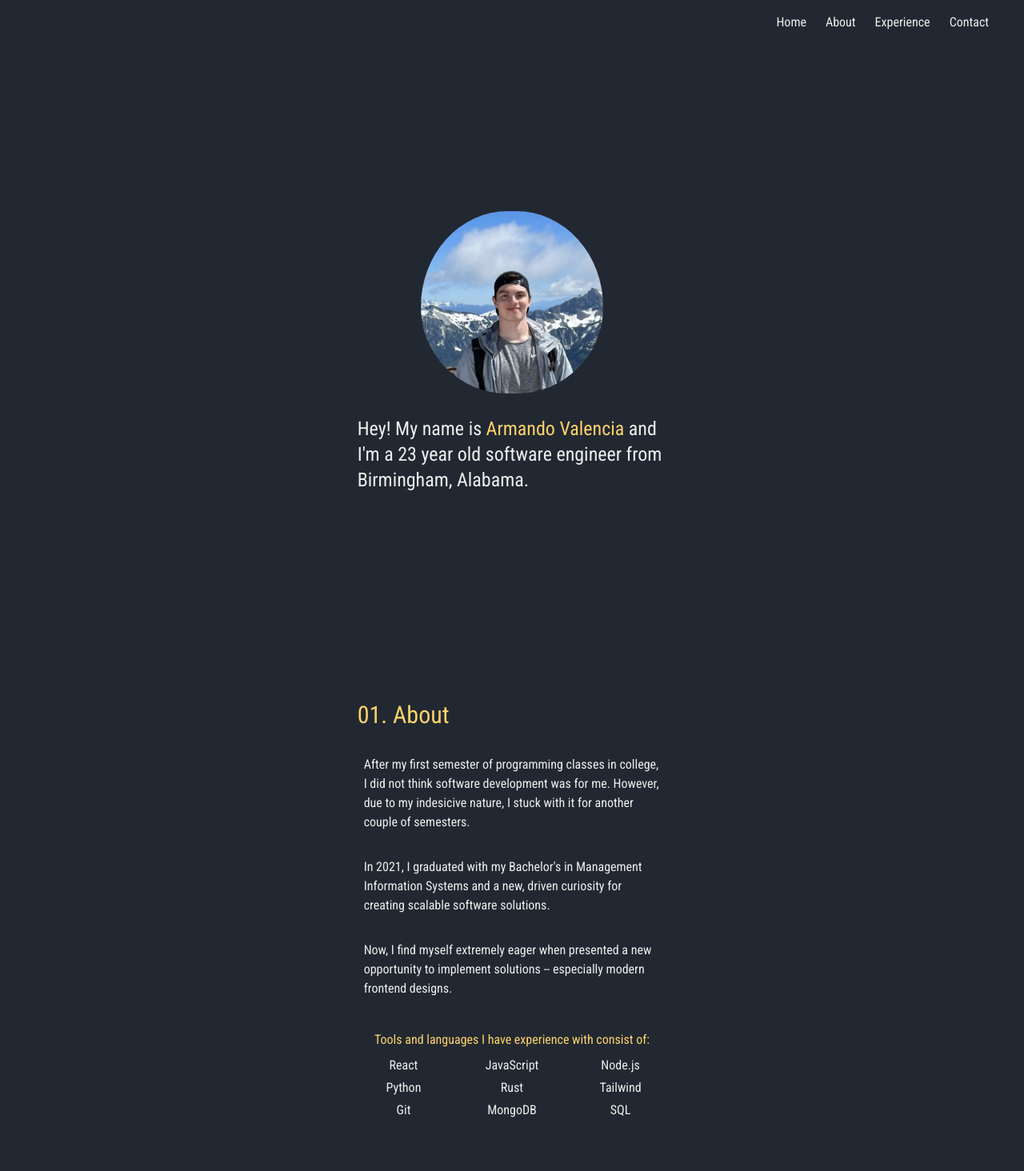
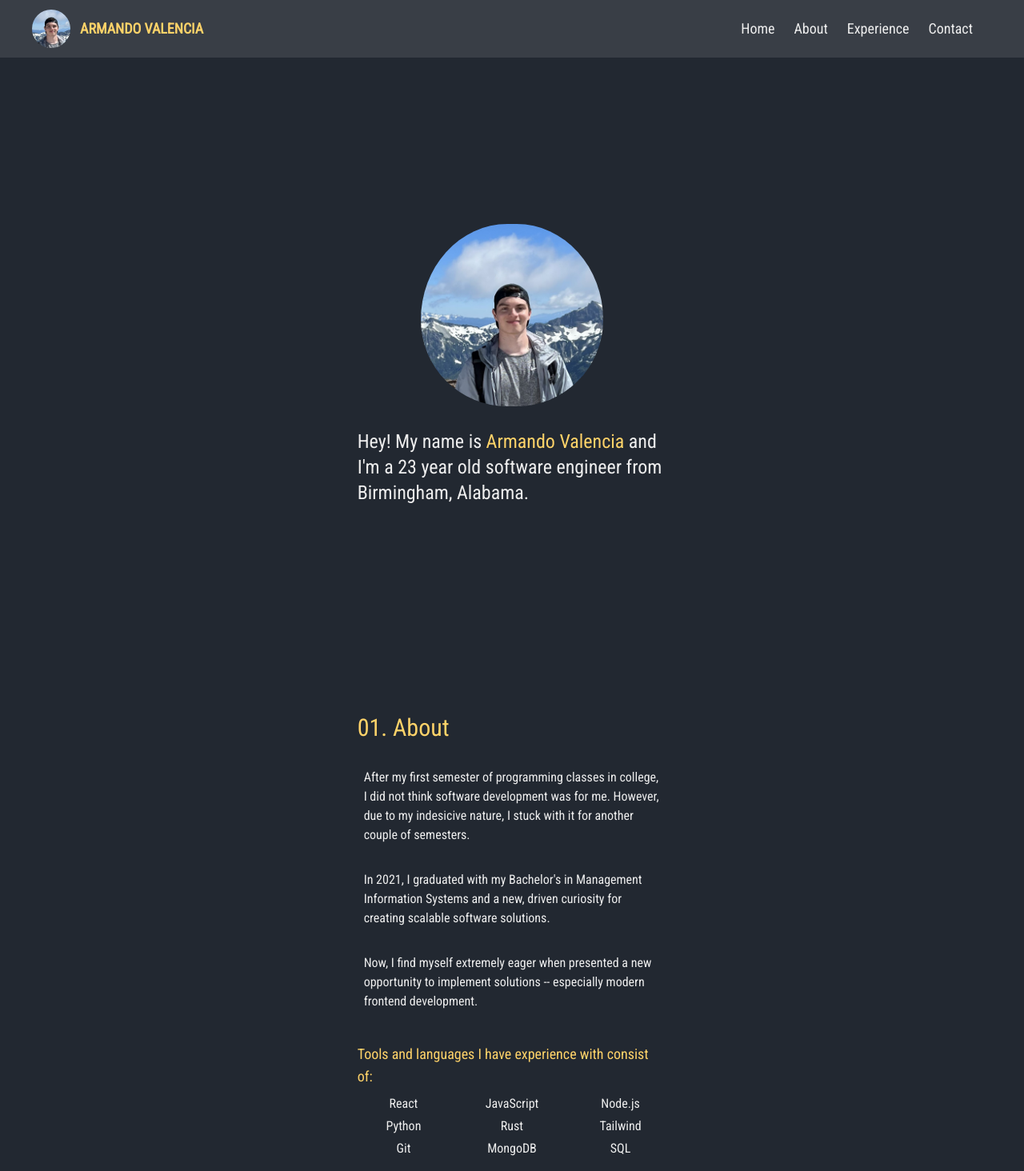
Before and after one commit to armando-valencia/personal-website, a React (Vite) app: page / in a window 1280 px wide. Shown: the top 1464 px of the page at 80% size. Built offline with nearby package versions, Linux system fonts and the light colour scheme.

Commit message:
Nav styling

```diff
--- a/src/components/About.jsx
+++ b/src/components/About.jsx
@@ -2,7 +2,7 @@ import React from "react";
 
 const About = () => {
 	return (
-		<div className="pb-6 md:pb-10">
+		<div className="pb-6 md:pb-24">
 			<div className="flex mt-20 mx-2 mb-2 md:m-2">
 				<h1 className="text-3xl">01. About</h1>
 			</div>
@@ -22,10 +22,10 @@ const About = () => {
 					<p className="p-4">
 						Now, I find myself extremely eager when presented a new
 						opportunity to implement solutions -- especially modern
-						frontend designs.
+						frontend development.
 					</p>
 				</div>
-				<div className="flex justify-center mt-4 p-2">
+				<div className="flex justify-center mt-4 p-2 md:text-lg">
 					Tools and languages I have experience with consist of:
 				</div>
 				<div className="grid grid-cols-3 gap-1 justify-items-center list-none text-tertiary">
--- a/src/components/Experience.jsx
+++ b/src/components/Experience.jsx
@@ -72,7 +72,7 @@ const Experience = () => {
 			<div className="flex mt-20 mx-2 mb-2 md:m-2">
 				<h1 className="text-3xl">02. Experience</h1>
 			</div>
-			<div className="justify-center sm:block hidden p-6 md:pb-10">
+			<div className="justify-center sm:block hidden p-6 md:pb-24">
 				<Tabs
 					isFitted
 					isLazy
--- a/src/components/Footer.jsx
+++ b/src/components/Footer.jsx
@@ -6,7 +6,7 @@ const Footer = () => {
 	const linkedinUrl = "https://www.linkedin.com/in/armandovalencia1/";
 
 	return (
-		<div className="flex justify-center px-6 py-10 mt-8 gap-2 border-t border-secondary">
+		<div className="flex justify-center px-6 py-10 mt-8 gap-3 md:gap-4 border-t border-secondary">
 			<a href={githubUrl} target="_blank">
 				<GrGithub size={30} />
 			</a>
--- a/src/components/Nav.jsx
+++ b/src/components/Nav.jsx
@@ -1,7 +1,5 @@
 import React, { useState } from "react";
 import { FiAlignRight, FiX } from "react-icons/fi";
-import MobileNavItem from "./MobileNavItem";
-import NavItem from "./NavItem";
 
 const Nav = () => {
 	const [nav, setNav] = useState(false);
@@ -13,19 +11,41 @@ const Nav = () => {
 	const pages = ["Home", "About", "Experience", "Contact"];
 
 	return (
-		<div className="sticky top-0 z-50">
+		//TODO: sticky nav bar messes with the h-screen class; specifically the padding
+		<div className="sticky top-0 w-full z-50">
 			{nav === true ? (
-				<FiX
-					onClick={handleNav}
-					className="absolute top-4 right-4 z-[99] sm:hidden cursor-pointer"
-					size={30}
-				/>
+				<div className="p-3 bg-quarternary flex justify-between items-center z-[99] sm:hidden">
+					<a href="#" onClick={handleNav}>
+						<div className="flex items-center gap-3 uppercase">
+							<img
+								src="\picture_2.jpg"
+								alt=""
+								className="rounded-full h-12"
+							/>
+							<span className="font-semibold text-lg">
+								Armando Valencia
+							</span>
+						</div>
+					</a>
+					<FiX onClick={handleNav} className="" size={40} />
+				</div>
 			) : (
-				<FiAlignRight
-					onClick={handleNav}
-					className="absolute top-4 right-4 z-[99] sm:hidden cursor-pointer"
-					size={30}
-				/>
+				<div className="p-3 bg-quarternary flex justify-between items-center z-[99] sm:hidden">
+					<a href="#">
+						<div className="flex items-center gap-3 uppercase">
+							<img
+								src="\picture_2.jpg"
+								alt=""
+								className="rounded-full h-12"
+							/>
+							<span className="font-semibold text-lg">
+								Armando Valencia
+							</span>
+						</div>
+					</a>
+
+					<FiAlignRight onClick={handleNav} className="" size={40} />
+				</div>
 			)}
 
 			{nav && (
@@ -61,26 +81,23 @@ const Nav = () => {
 				When adding vertical padding to the navbar, this should not push other
 				contents of the webpage lower down the screen
 			*/}
-			<div className="flex justify-end items-center px-2 md:px-8 py-4 sticky">
-				{/*<div>
-					<img src="\Logo.png" alt="" className="h-8" />
-						</div>*/}
-				<div>
-					<nav className="bg-transparent sm:block hidden">
-						<ul className="pl-3">
-							{/*}
-							{pages.map((page) => (
-								<NavItem
-									page={page}
-									key={page}
-									isActive={({ isActive }) => {
-										return isActive
-											? "nav-link__active"
-											: "nav-link";
-									}}
-								/>
-							))}
-								*/}
+			<div className="sm:block hidden bg-quarternary text-lg">
+				<div className="flex justify-between items-center py-3 px-10">
+					<a href="#">
+						<div className="flex items-center gap-3 uppercase">
+							<img
+								src="\picture_2.jpg"
+								alt=""
+								className="rounded-full h-12"
+							/>
+							<span className="font-semibold">
+								Armando Valencia
+							</span>
+						</div>
+					</a>
+
+					<nav className="sm:block hidden bg-quarternary">
+						<ul className="px-3 py-2">
 							{pages.map((page, idx) => (
 								<a
 									href={`#${page.toLowerCase()}`}
--- a/src/index.css
+++ b/src/index.css
@@ -5,6 +5,10 @@
 
 .mobile_nav-link {
 	@apply w-[75%] flex justify-center items-center rounded-full shadow-md shadow-gray-400 m-2 p-4 cursor-pointer hover:scale-110 ease-in duration-200 text-secondary bg-primary;
+}
+
+.mobile_nav-icon {
+	@apply absolute top-4 right-4 z-[99] sm:hidden cursor-pointer;
 }
 
 /* .mobile_nav-link__active {
--- a/tailwind.config.cjs
+++ b/tailwind.config.cjs
@@ -7,6 +7,7 @@ module.exports = {
 				primary: "#222831",
 				secondary: "#FFD369",
 				tertiary: "#EEEEEE",
+				quarternary: "#393E46",
 			},
 			fontFamily: {
 				robo: ["Roboto Condensed", "sans-serif"],
```
Also changed, not shown: public/picture_2.jpg (added).
